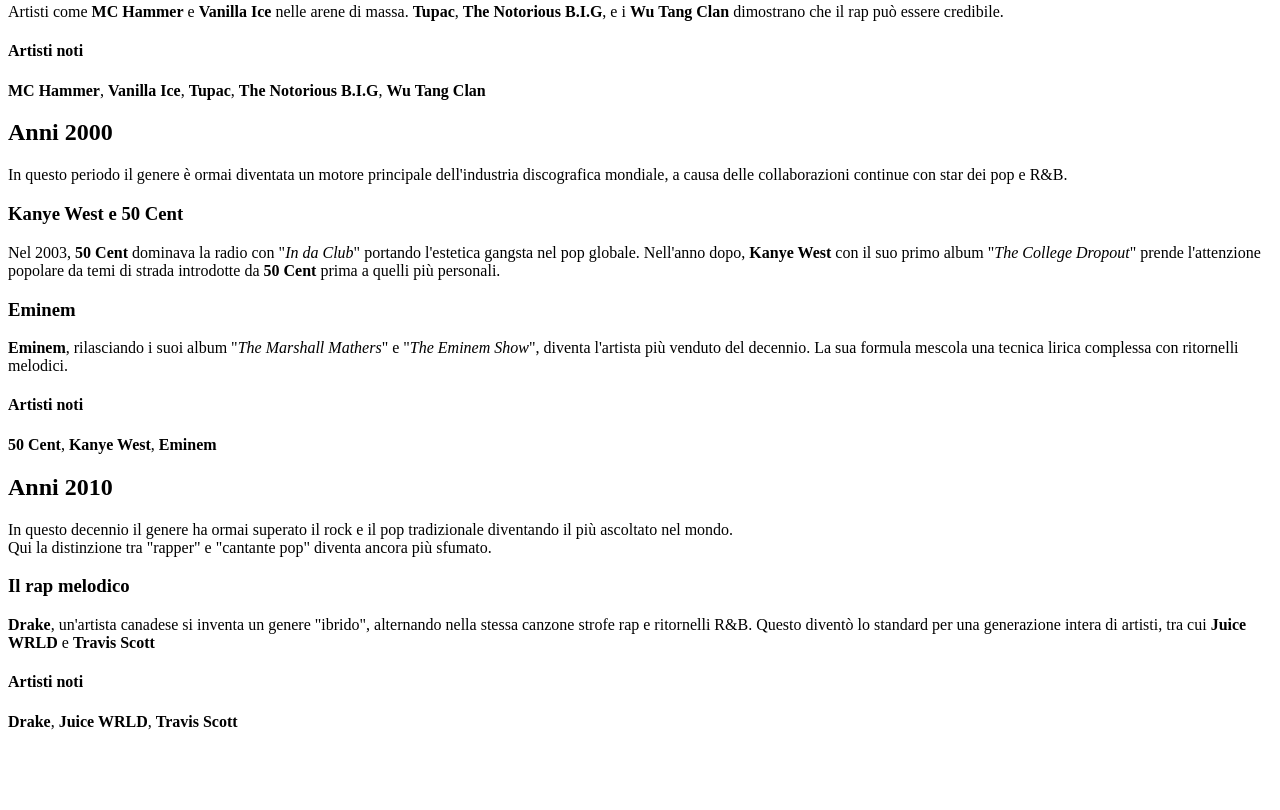
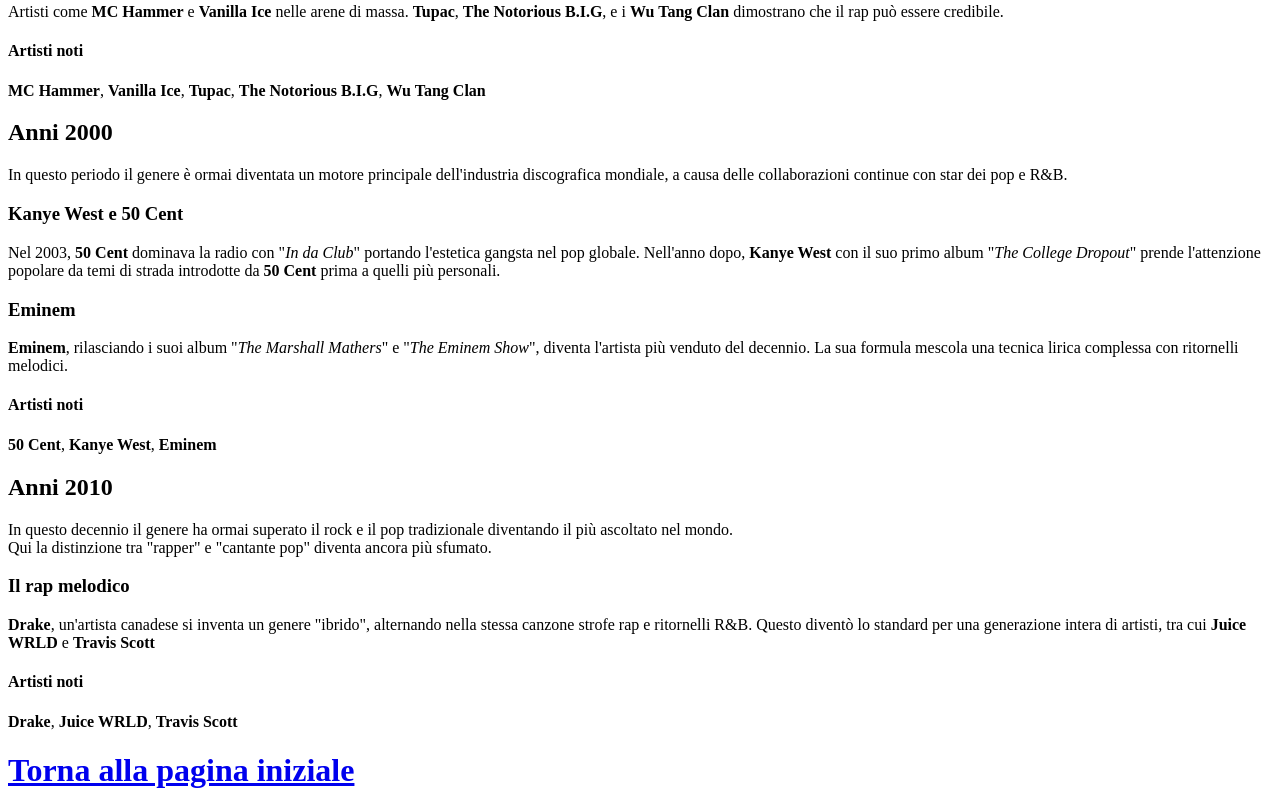
Before and after one commit to pedromelo2/sito-tpsit, a plain HTML site: page sito/storia.html in a window 1280 px wide. Shown: the part 460-1270 px from the top of the page. Before the commit the page ends 1207 px from the top, so only its background shows below. Drawn offline with Linux system fonts and the light colour scheme.

Commit message:
feat: aggiornato la README e aggiunti collegamenti tra index.html e storia.html

```diff
--- a/sito/storia.html
+++ b/sito/storia.html
@@ -80,5 +80,7 @@
     <p>
         <strong>Drake</strong>, <strong>Juice WRLD</strong>, <strong>Travis Scott</strong>
     </p>
+
+    <h1><a href="index.html">Torna alla pagina iniziale</a></h1>
 </body>
 </html>
```
Also changed, not shown: sito/index.html (+2 -0 lines), 1 other file.
